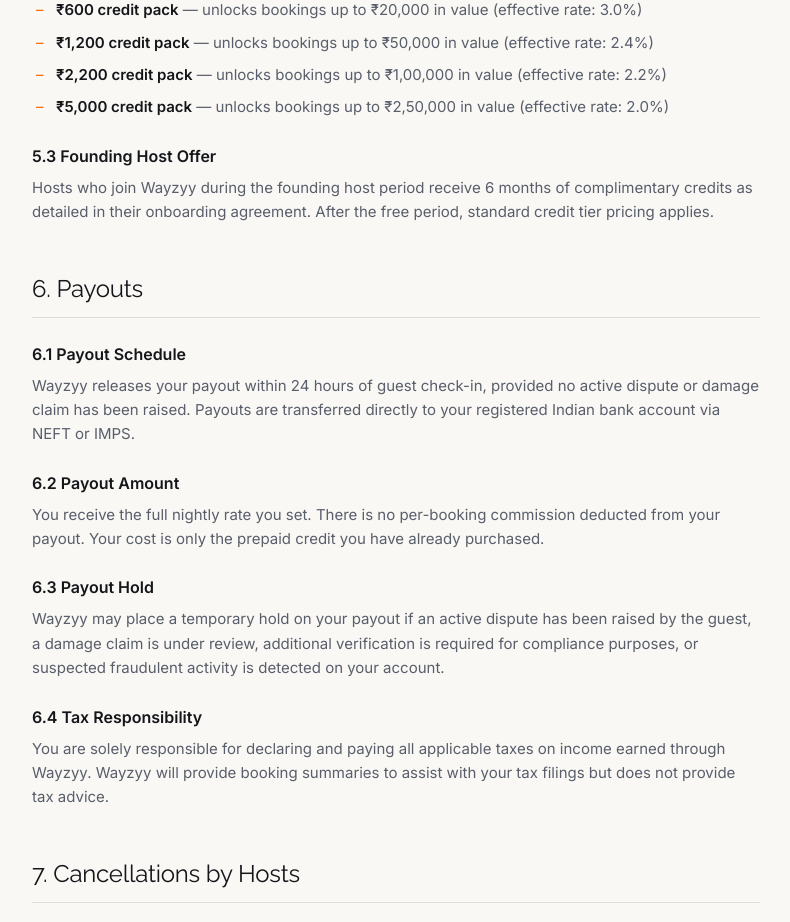
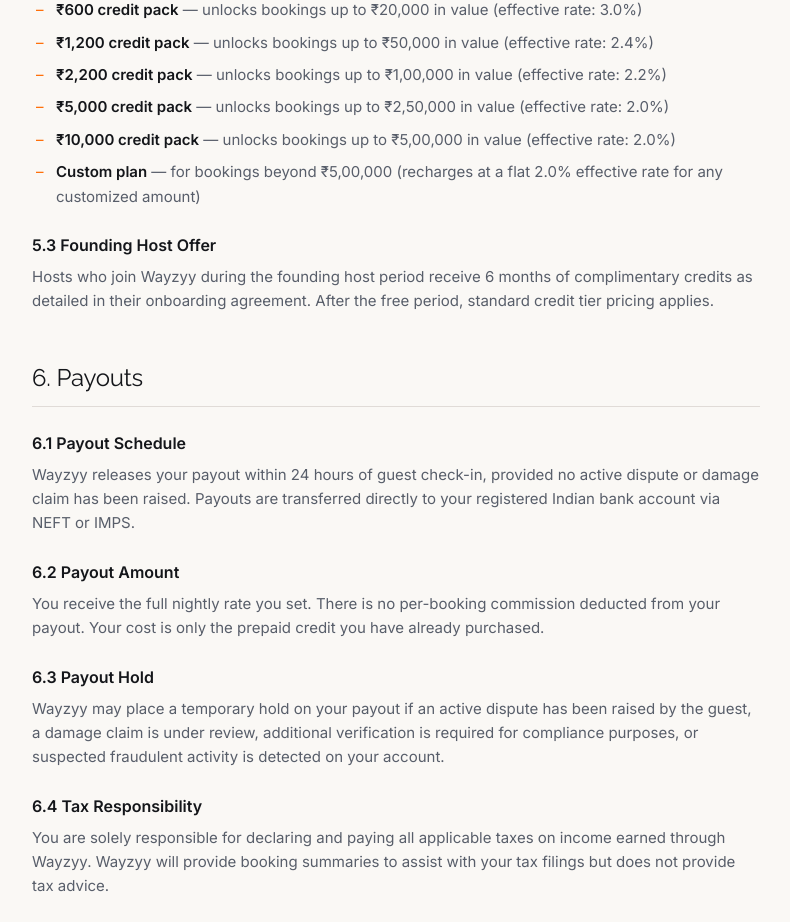
Before and after one commit to wayzyy-project/wayzyy-site, a React (Vite) app: page /host-terms in a window 1280 px wide. Shown: the part 2693-3615 px from the top of the page, without its empty margins (244-1034 px from the left). Built offline with nearby package versions, Linux system fonts and the light colour scheme.

Commit message:
feat: add ₹10,000 credit tier for 5 lakh bookings and custom 2% plan beyond 5 lakh to Host Terms and Payment Policy

```diff
--- a/src/pages/HostTerms.tsx
+++ b/src/pages/HostTerms.tsx
@@ -68,6 +68,8 @@ export default function HostTerms() {
         <li><strong>₹1,200 credit pack</strong> — unlocks bookings up to ₹50,000 in value (effective rate: 2.4%)</li>
         <li><strong>₹2,200 credit pack</strong> — unlocks bookings up to ₹1,00,000 in value (effective rate: 2.2%)</li>
         <li><strong>₹5,000 credit pack</strong> — unlocks bookings up to ₹2,50,000 in value (effective rate: 2.0%)</li>
+        <li><strong>₹10,000 credit pack</strong> — unlocks bookings up to ₹5,00,000 in value (effective rate: 2.0%)</li>
+        <li><strong>Custom plan</strong> — for bookings beyond ₹5,00,000 (recharges at a flat 2.0% effective rate for any customized amount)</li>
       </ul>
       <h3>5.3 Founding Host Offer</h3>
       <p>Hosts who join Wayzyy during the founding host period receive 6 months of complimentary credits as detailed in their onboarding agreement. After the free period, standard credit tier pricing applies.</p>
--- a/src/pages/PaymentRefundPolicy.tsx
+++ b/src/pages/PaymentRefundPolicy.tsx
@@ -62,6 +62,8 @@ export default function PaymentRefundPolicy() {
         <li><strong>₹1,200 pack</strong> — unlocks bookings worth ₹50,000 (effective rate: 2.4%, save 20%)</li>
         <li><strong>₹2,200 pack</strong> — unlocks bookings worth ₹1,00,000 (effective rate: 2.2%, save 27%)</li>
         <li><strong>₹5,000 pack</strong> — unlocks bookings worth ₹2,50,000 (effective rate: 2.0%, save 33%)</li>
+        <li><strong>₹10,000 pack</strong> — unlocks bookings worth ₹5,00,000 (effective rate: 2.0%, save 33%)</li>
+        <li><strong>Custom plan</strong> — for bookings beyond ₹5,00,000 (recharges at a flat 2.0% effective rate for any customized amount)</li>
       </ul>
       <h3>4.3 Credit Pack Terms</h3>
       <ul>
```
